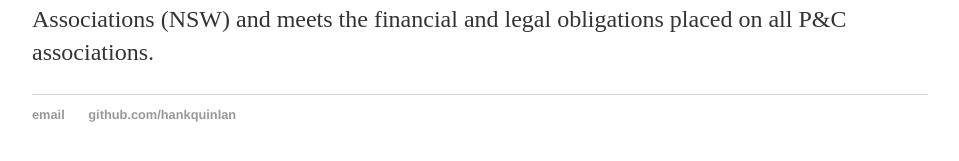
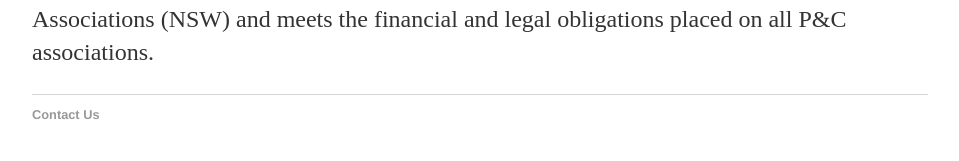
Before and after one commit to minh-d-huynh/apspandc, a Jekyll site: the page built from index.html, in a window 1280 px wide. Shown: the part 317-478 px from the top of the page, without its empty margins (160-1119 px from the left). Built offline with Jekyll 4.4.1, drawn with Linux system fonts in a browser that asks for light colours; Markdown is read by kramdown in place of the engine named in the settings.

Commit message:
Update default.html

```diff
--- a/_layouts/default.html
+++ b/_layouts/default.html
@@ -21,8 +21,7 @@
 			</div><!-- /.container -->
 			<footer>
 	    		<ul>
-	        		<li><a href="mailto:hankquinlanhub@gmail.com">email</a></li>
-	        		<li><a href="https://github.com/hankquinlan">github.com/hankquinlan</a></li>
+	        		<li><a href="mailto:apspandc@gmail.com">Contact Us</a></li>
 				</ul>
 			</footer>
 		</body>
```
